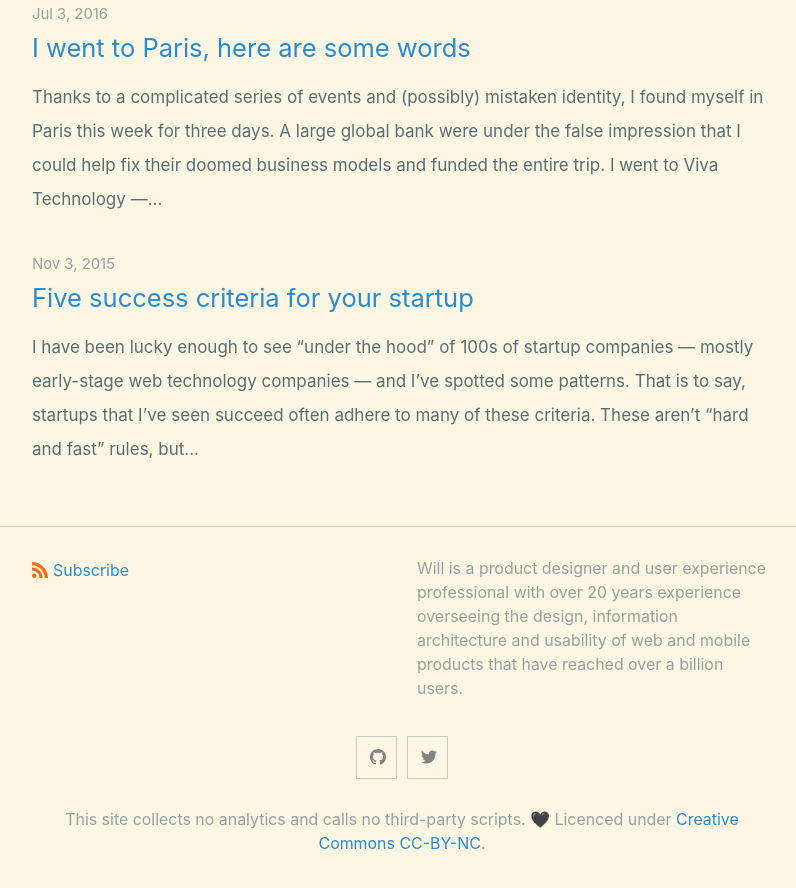
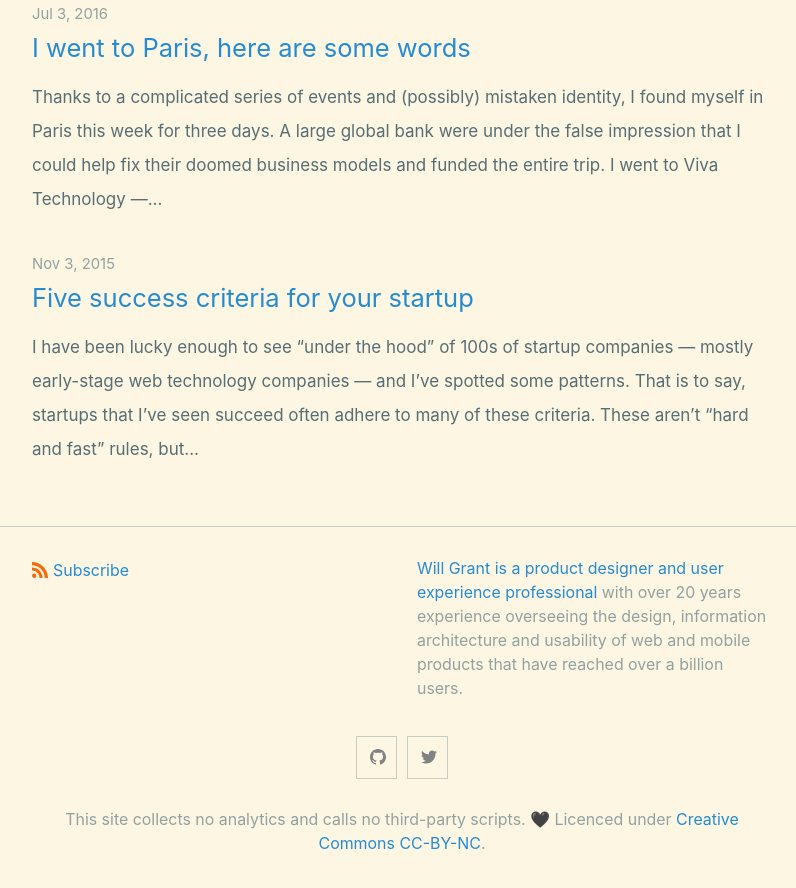
Before and after one commit to wgx/blog.willgrant.org, a Jekyll site: the page built from index.md, in a window 1280 px wide and 900 px high, scrolled down 2573 px. Shown: the top 888 px of the window, without its empty margins (238-1034 px from the left). Built offline with Jekyll 4.4.1, drawn with Linux system fonts in a browser that asks for light colours; our own code applies the rules of GitHub Pages for plain Markdown files.

Commit message:
tweaked footer link

```diff
--- a/_config.yml
+++ b/_config.yml
@@ -1,6 +1,6 @@
 title: Blog posts by Will Grant
 description: >
-  Will is a product designer and user experience professional with over 20 years experience overseeing the design, information architecture and usability of web and mobile products that have reached over a billion users.
+  Will Grant is a product designer and user experience professional with over 20 years experience overseeing the design, information architecture and usability of web and mobile products that have reached over a billion users.
 show_excerpts: true
 
 minima:
--- a/_includes/footer.html
+++ b/_includes/footer.html
@@ -24,7 +24,9 @@
       {%- endif %}
       </div>
       <div class="footer-col">
-        <p>{{ site.description | escape }}</p>
+        <p>
+          <a href="https://willgrant.org">Will Grant is a product designer and user experience professional</a> with over 20 years experience overseeing the design, information architecture and usability of web and mobile products that have reached over a billion users.
+        </p>
       </div>
     </div>
 
```
